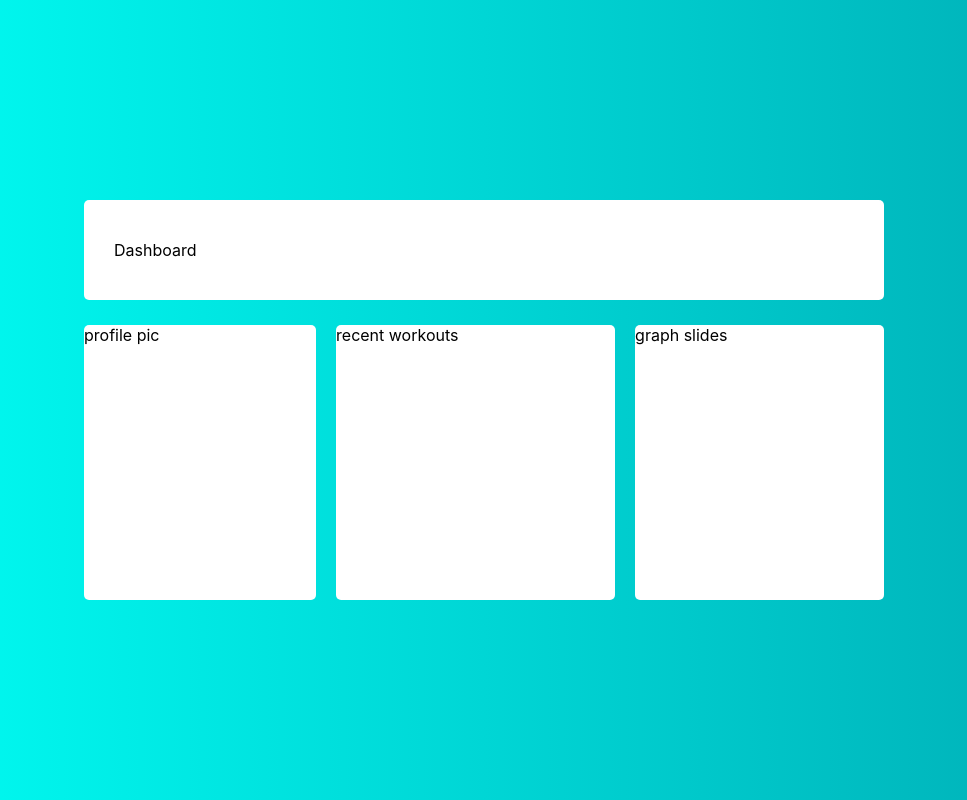
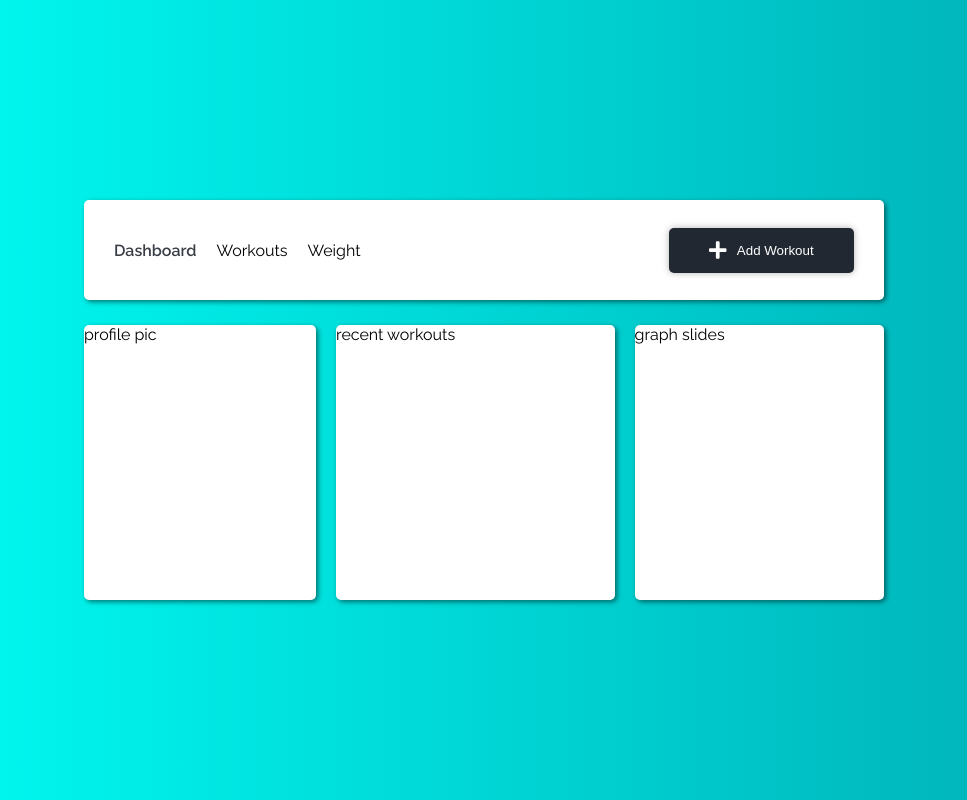
Before and after one commit to dufferbrady/MERN-Excercise-Tracker, a React (Create React App) app: page / in a window 1280 px wide. Shown: the whole page, without its empty margins (156-1123 px from the left). Built offline with nearby package versions, Linux system fonts and the light colour scheme.

Commit message:
styled the top bar of the user dashboard page

```diff
--- a/package.json
+++ b/package.json
@@ -3,6 +3,9 @@
   "version": "0.1.0",
   "private": true,
   "dependencies": {
+    "@fortawesome/fontawesome-svg-core": "^1.2.30",
+    "@fortawesome/free-solid-svg-icons": "^5.14.0",
+    "@fortawesome/react-fontawesome": "^0.1.11",
     "@testing-library/jest-dom": "^4.2.4",
     "@testing-library/react": "^9.5.0",
     "@testing-library/user-event": "^7.2.1",
--- a/public/index.html
+++ b/public/index.html
@@ -3,6 +3,10 @@
   <head>
     <meta charset="utf-8" />
     <link rel="icon" href="%PUBLIC_URL%/favicon.ico" />
+    <link
+      href="https://fonts.googleapis.com/css2?family=Raleway:wght@400;600&display=swap"
+      rel="stylesheet"
+    />
     <meta name="viewport" content="width=device-width, initial-scale=1" />
     <meta name="theme-color" content="#000000" />
     <meta
--- a/src/App.css
+++ b/src/App.css
@@ -6,4 +6,5 @@
   flex-direction: row;
   justify-content: center;
   align-items: center;
+  font-family: "Raleway", sans-serif;
 }
--- a/src/components/Dashboard/Dashboard.js
+++ b/src/components/Dashboard/Dashboard.js
@@ -2,10 +2,27 @@ import React from "react";
 
 import classes from "./Dashboard.module.css";
 
+import { FontAwesomeIcon } from "@fortawesome/react-fontawesome";
+import { faPlus } from "@fortawesome/free-solid-svg-icons";
+
 function Dashboard() {
   return (
     <div className={classes.container}>
-      <div className={classes.top_bar}>Dashboard</div>
+      <div className={classes.top_bar}>
+        <div className={classes.top_left_container}>
+          <span className={classes.top_left1}>Dashboard</span>
+          <div className={classes.top_left2}>
+            <span className={classes.dashboard_span1}>Workouts</span>
+            <span className={classes.dashboard_span2}>Weight</span>
+          </div>
+        </div>
+        <div className={classes.top_right}>
+          <button className={classes.dashboard_button}>
+            <FontAwesomeIcon className={classes.dashboard_icon} icon={faPlus} />
+            Add Workout
+          </button>
+        </div>
+      </div>
       <div className={classes.bottom_bar}>
         <div className={classes.bottom_left}>profile pic</div>
         <div className={classes.bottom_center}>recent workouts</div>
--- a/src/components/Dashboard/Dashboard.module.css
+++ b/src/components/Dashboard/Dashboard.module.css
@@ -17,6 +17,79 @@
   align-items: center;
   padding: 0 30px;
   box-sizing: border-box;
+  box-shadow: 2px 2px 5px 0 rgba(0, 0, 0, 0.5);
+}
+
+.top_left_container {
+  display: flex;
+  flex-flow: row nowrap;
+  justify-content: space-between;
+  min-width: fit-content;
+}
+
+.top_left1 {
+  font-weight: 600;
+  color: #393e46;
+  margin-right: 10px;
+}
+
+.top_left2 {
+  display: flex;
+  flex-flow: row nowrap;
+  margin-left: 10px;
+}
+
+.dashboard_span1 {
+  margin-right: 10px;
+  cursor: pointer;
+}
+
+.dashboard_span2 {
+  margin-left: 10px;
+  cursor: pointer;
+}
+
+.top_right {
+  display: flex;
+  flex-flow: row nowrap;
+  min-width: 25%;
+  justify-content: space-between;
+}
+
+.dashboard_icon {
+  color: white;
+  font-size: 20px;
+  margin-right: 10px;
+}
+
+.dashboard_button {
+  width: 100%;
+  height: 45px;
+  padding: 10px 0;
+  background: #222831;
+  outline: none;
+  border: none;
+  color: white;
+  box-shadow: 0 0px 7px 0 rgba(0, 0, 0, 0.3);
+  cursor: pointer;
+  transition: all 0.2s;
+  border-radius: 5px;
+  display: flex;
+  flex-flow: row nowrap;
+  justify-content: center;
+  align-items: center;
+}
+
+.dashboard_button:hover {
+  background: #393e46;
+  transform: scale(1.02);
+}
+
+.dashboard_button:active {
+  /* background: white;
+        color: #de0984; */
+  transform: scale(0.98);
+  box-shadow: 0 0px 7px 0 rgba(211, 18, 132, 0.3);
 }
 
 .bottom_bar {
@@ -31,6 +104,7 @@
   border-radius: 5px;
   flex-grow: 1;
   margin-right: 10px;
+  box-shadow: 2px 2px 5px 0 rgba(0, 0, 0, 0.5);
 }
 
 .bottom_center {
@@ -39,6 +113,7 @@
   border-radius: 5px;
   flex-grow: 1;
   margin: 0 10px;
+  box-shadow: 2px 2px 5px 0 rgba(0, 0, 0, 0.5);
 }
 
 .bottom_right {
@@ -47,4 +122,5 @@
   border-radius: 5px;
   flex-grow: 1;
   margin-left: 10px;
+  box-shadow: 2px 2px 5px 0 rgba(0, 0, 0, 0.5);
 }
```
Also changed, not shown: 1 other file (tests, documents, lock files or other folders).
